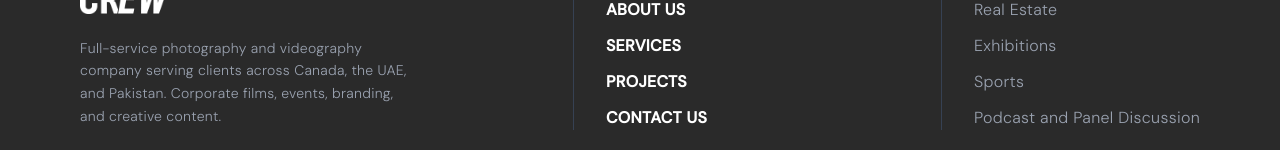
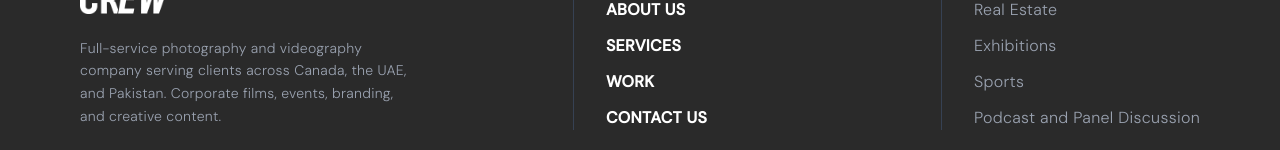
Before and after one commit to KazimHussain110/wemedia-crew, a Next.js app: page / in a window 1280 px wide. Shown: the part 7206-7356 px from the top of the page. Built offline with nearby package versions, Linux system fonts and the light colour scheme.

Commit message:
fix:footer nav links ordering

```diff
--- a/src/components/Footer.tsx
+++ b/src/components/Footer.tsx
@@ -54,7 +54,7 @@ export default function Footer() {
               <Link href="/" className="block text-white font-semibold hover:text-[#ffd731]">HOME</Link>
               <Link href="/about" className="block text-white font-semibold hover:text-[#ffd731]">ABOUT US</Link>
               <Link href="/services" className="block text-white font-semibold hover:text-[#ffd731]">SERVICES</Link>
-              <Link href="/projects" className="block text-white font-semibold hover:text-[#ffd731]">PROJECTS</Link>
+              <Link href="/work" className="block text-white font-semibold hover:text-[#ffd731]">WORK</Link>
               <Link href="/contact" className="block text-white font-semibold hover:text-[#ffd731]">CONTACT US</Link>
             </nav>
           </div>
```
